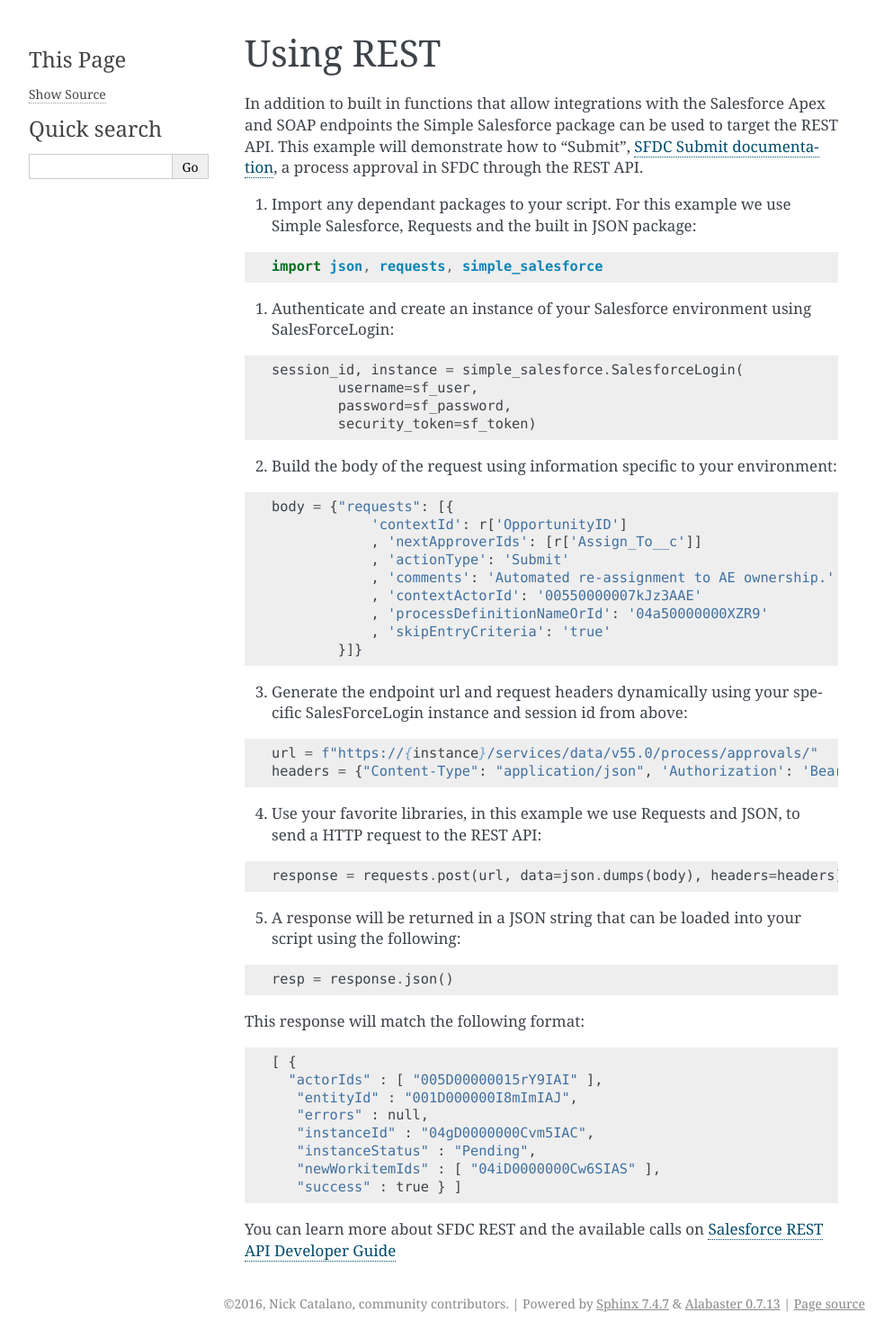
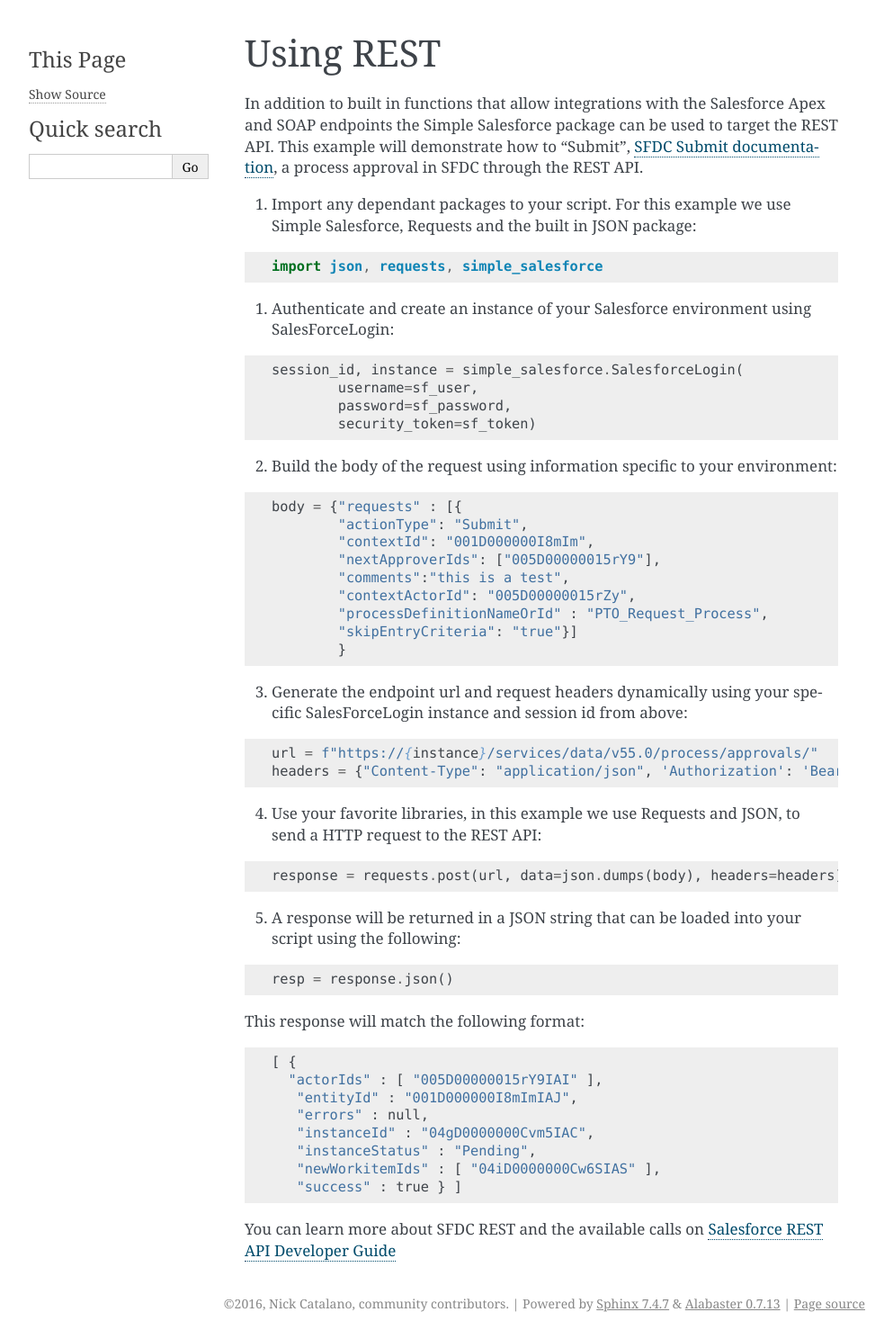
Before and after one commit to simple-salesforce/simple-salesforce, a Sphinx documentation site: the page built from docs/user_guide/other_REST_examples.rst, in a window 1280 px wide. Shown: the whole page at 90% size, without its empty margins (148-1141 px from the left). Built offline with Sphinx 7.4.7, drawn with Linux system fonts in a browser that asks for light colours; pages that are not in the unit, such as notebooks, are missing from menus.

Commit message:
Updating content of code examples

```diff
--- a/docs/user_guide/other_REST_examples.rst
+++ b/docs/user_guide/other_REST_examples.rst
@@ -25,15 +25,15 @@
 
 .. code-block:: python
 
-    body = {"requests": [{
-                'contextId': r['OpportunityID']
-                , 'nextApproverIds': [r['Assign_To__c']]
-                , 'actionType': 'Submit'
-                , 'comments': 'Automated re-assignment to AE ownership.'
-                , 'contextActorId': '00550000007kJz3AAE'
-                , 'processDefinitionNameOrId': '04a50000000XZR9'
-                , 'skipEntryCriteria': 'true'
-            }]}
+    body = {"requests" : [{
+            "actionType": "Submit",
+            "contextId": "001D000000I8mIm",
+            "nextApproverIds": ["005D00000015rY9"],
+            "comments":"this is a test",
+            "contextActorId": "005D00000015rZy",
+            "processDefinitionNameOrId" : "PTO_Request_Process",
+            "skipEntryCriteria": "true"}]
+            }
 
 3. Generate the endpoint url and request headers dynamically using your specific SalesForceLogin instance and session id from above:
 
```
